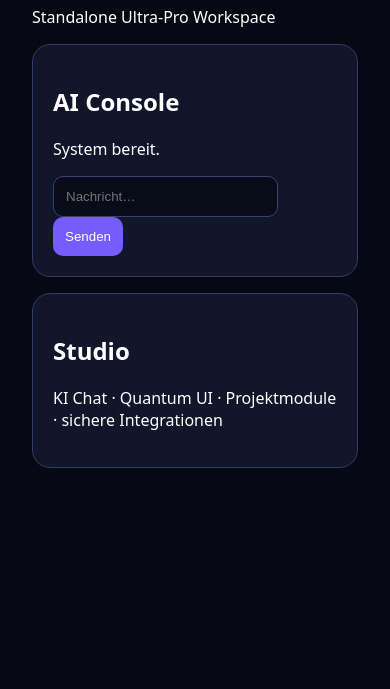
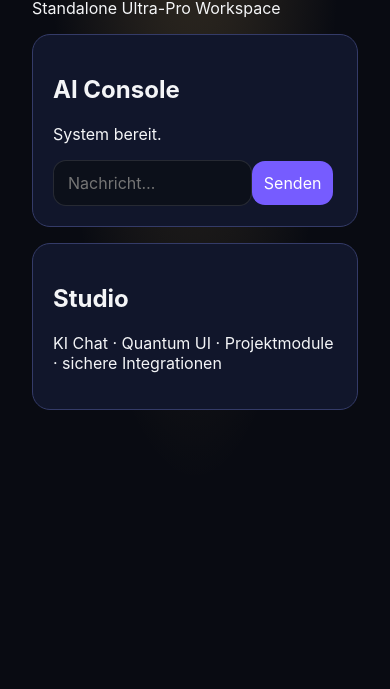
Before and after one commit to gaussa72-boop/Quantum.KI.Ultra.Pro.V2, a plain HTML site: page app/index.html in a window 390 px wide. Shown: the part 155-844 px from the top of the page. Drawn offline with Linux system fonts and the light colour scheme.

Commit message:
Apply individual ChatGPT-inspired interface styling to Ultra KI Pro V2

```diff
--- a/app/index.html
+++ b/app/index.html
@@ -1 +1,5 @@
-<!doctype html><html lang="de"><head><meta charset="utf-8"><meta name="viewport" content="width=device-width,initial-scale=1"><title>Quantum KI Ultra Pro V2</title><style>body{margin:0;background:#060814;color:#fff;font:16px system-ui}main{max-width:900px;margin:auto;padding:32px}.c{background:#11162b;border:1px solid #343b68;border-radius:18px;padding:20px;margin:16px 0}button{background:#765cff;color:#fff;border:0;border-radius:10px;padding:12px}input{padding:12px;width:70%;background:#080b18;color:#fff;border:1px solid #3b426d;border-radius:10px}</style></head><body><main><h1>Quantum KI Ultra Pro V2</h1><p>Standalone Ultra-Pro Workspace</p><div class="c"><h2>AI Console</h2><p id="o">System bereit.</p><input id="q" placeholder="Nachricht…"><button onclick="go()">Senden</button></div><div class="c"><h2>Studio</h2><p>KI Chat · Quantum UI · Projektmodule · sichere Integrationen</p></div></main><script>function go(){let q=document.getElementById('q').value.trim();if(q)document.getElementById('o').textContent='Du: '+q+'\nUltra Pro: Anfrage angenommen.'}</script></body></html>
+<!doctype html><html lang="de"><head><meta charset="utf-8"><meta name="viewport" content="width=device-width,initial-scale=1"><title>Quantum KI Ultra Pro V2</title><style>body{margin:0;background:#060814;color:#fff;font:16px system-ui}main{max-width:900px;margin:auto;padding:32px}.c{background:#11162b;border:1px solid #343b68;border-radius:18px;padding:20px;margin:16px 0}button{background:#765cff;color:#fff;border:0;border-radius:10px;padding:12px}input{padding:12px;width:70%;background:#080b18;color:#fff;border:1px solid #3b426d;border-radius:10px}</style>
+<style id="chatgpt-inspired-ui">
+:root{--ui-accent:#f6c66b;--ui-panel:#111521;--ui-bg:#090b12;--ui-line:rgba(255,255,255,.11);--ui-glow:#f6c66b33;color-scheme:dark}html{scroll-behavior:smooth}body{background:radial-gradient(ellipse at 50% -10%,var(--ui-glow),transparent 55%),var(--ui-bg);color:#f4f5f7;font-family:Inter,-apple-system,BlinkMacSystemFont,"Segoe UI",sans-serif}button,input,textarea,select{font:inherit;border-radius:13px;transition:border-color .18s,box-shadow .18s,transform .18s}input,textarea,select{background:#0c101a;color:#f4f5f7;border:1px solid var(--ui-line);padding:12px 14px}input:focus,textarea:focus,select:focus{outline:none;border-color:var(--ui-accent);box-shadow:0 0 0 3px var(--ui-glow)}button{cursor:pointer}button:hover{border-color:var(--ui-accent);box-shadow:0 0 20px var(--ui-glow)}a{color:var(--ui-accent)}[class*=sidebar],aside,nav{backdrop-filter:blur(18px)}[class*=card],[class*=panel]{border-color:var(--ui-line);border-radius:17px}@media(max-width:760px){body{min-height:100dvh}main,.container{max-width:100%;box-sizing:border-box}input,textarea{max-width:100%;box-sizing:border-box}}
+</style>
+</head><body><main><h1>Quantum KI Ultra Pro V2</h1><p>Standalone Ultra-Pro Workspace</p><div class="c"><h2>AI Console</h2><p id="o">System bereit.</p><input id="q" placeholder="Nachricht…"><button onclick="go()">Senden</button></div><div class="c"><h2>Studio</h2><p>KI Chat · Quantum UI · Projektmodule · sichere Integrationen</p></div></main><script>function go(){let q=document.getElementById('q').value.trim();if(q)document.getElementById('o').textContent='Du: '+q+'\nUltra Pro: Anfrage angenommen.'}</script></body></html>
```
